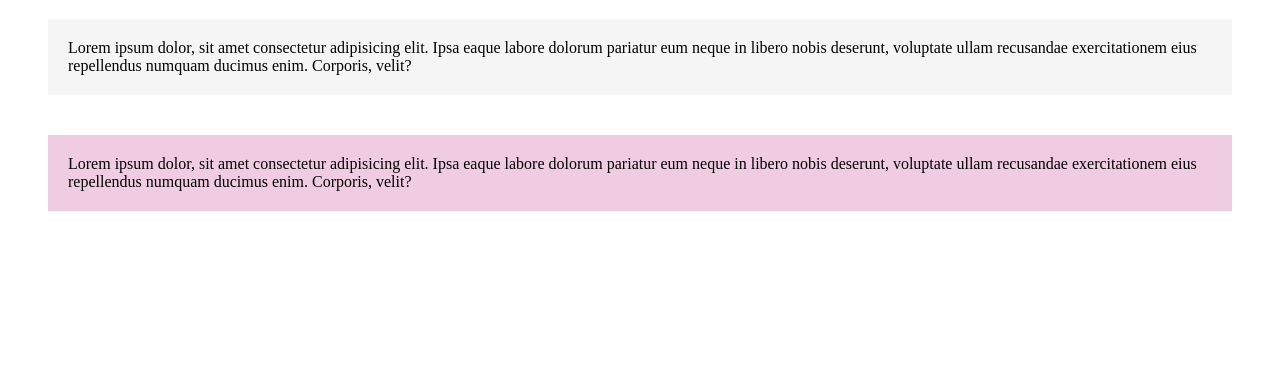
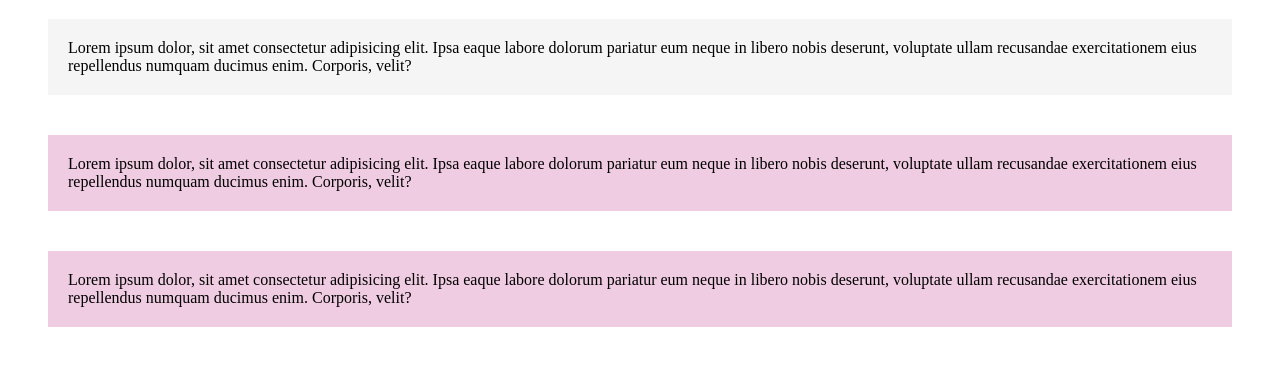
Before and after one commit to isabela2903/aula-HTML-e-CSS-basicos, a plain HTML site: page index.html in a window 1280 px wide. Shown: the part 79-444 px from the top of the page. Drawn offline with Linux system fonts and the light colour scheme.

Commit message:
adicionado mais um paragrafo destacado

```diff
--- a/index.html
+++ b/index.html
@@ -15,5 +15,8 @@
 
     <p class="texto paragrafo-destacado">Lorem ipsum dolor, sit amet consectetur adipisicing elit. Ipsa eaque labore dolorum pariatur eum neque in libero nobis deserunt, voluptate ullam recusandae exercitationem eius repellendus numquam ducimus enim. Corporis, velit?</p>
 
+    <p class="texto paragrafo-destacado">Lorem ipsum dolor, sit amet consectetur adipisicing elit. Ipsa eaque labore dolorum pariatur eum neque in libero nobis deserunt, voluptate ullam recusandae exercitationem eius repellendus numquam ducimus enim. Corporis, velit?</p>
+
+
 </body>
 </html>
```
